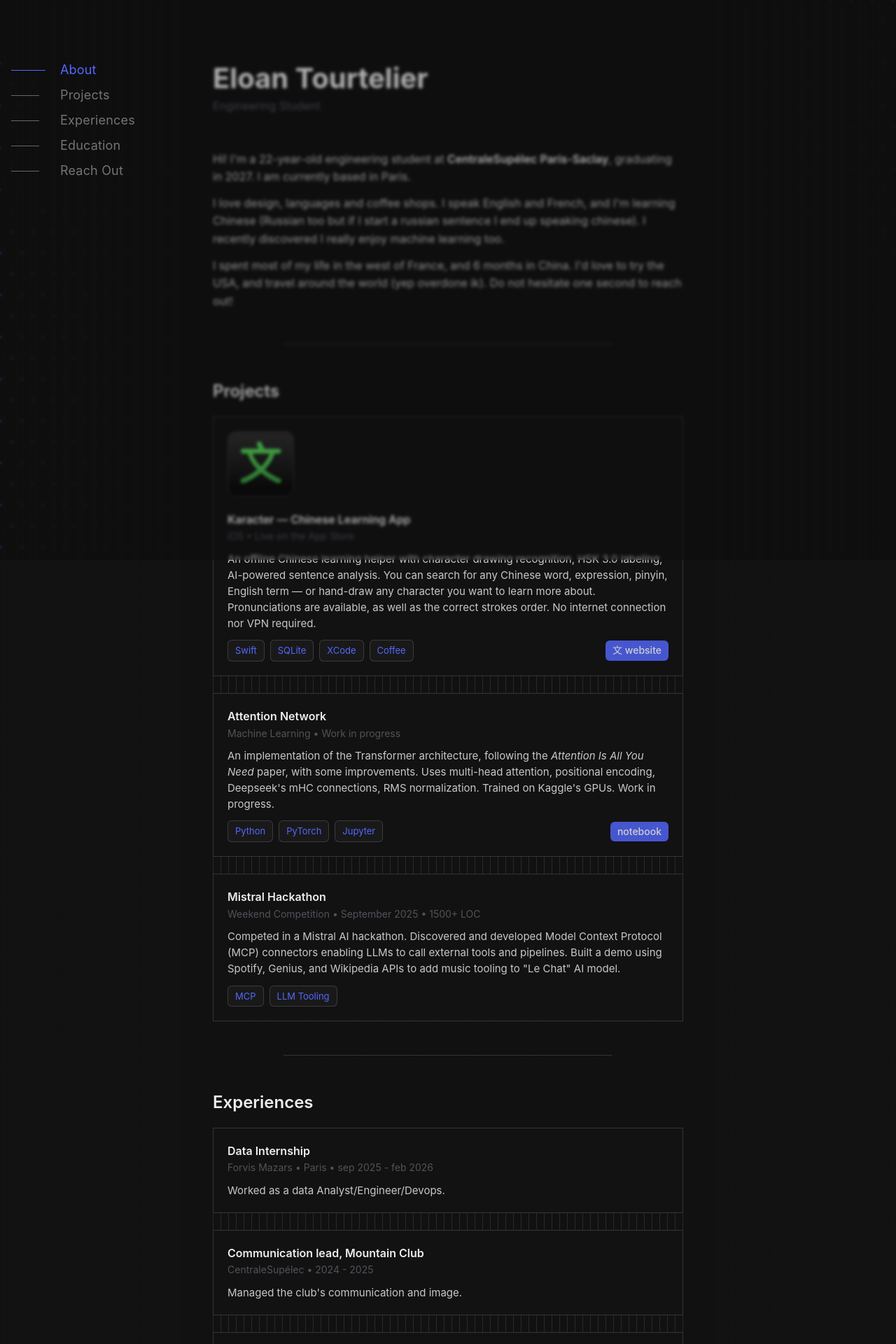
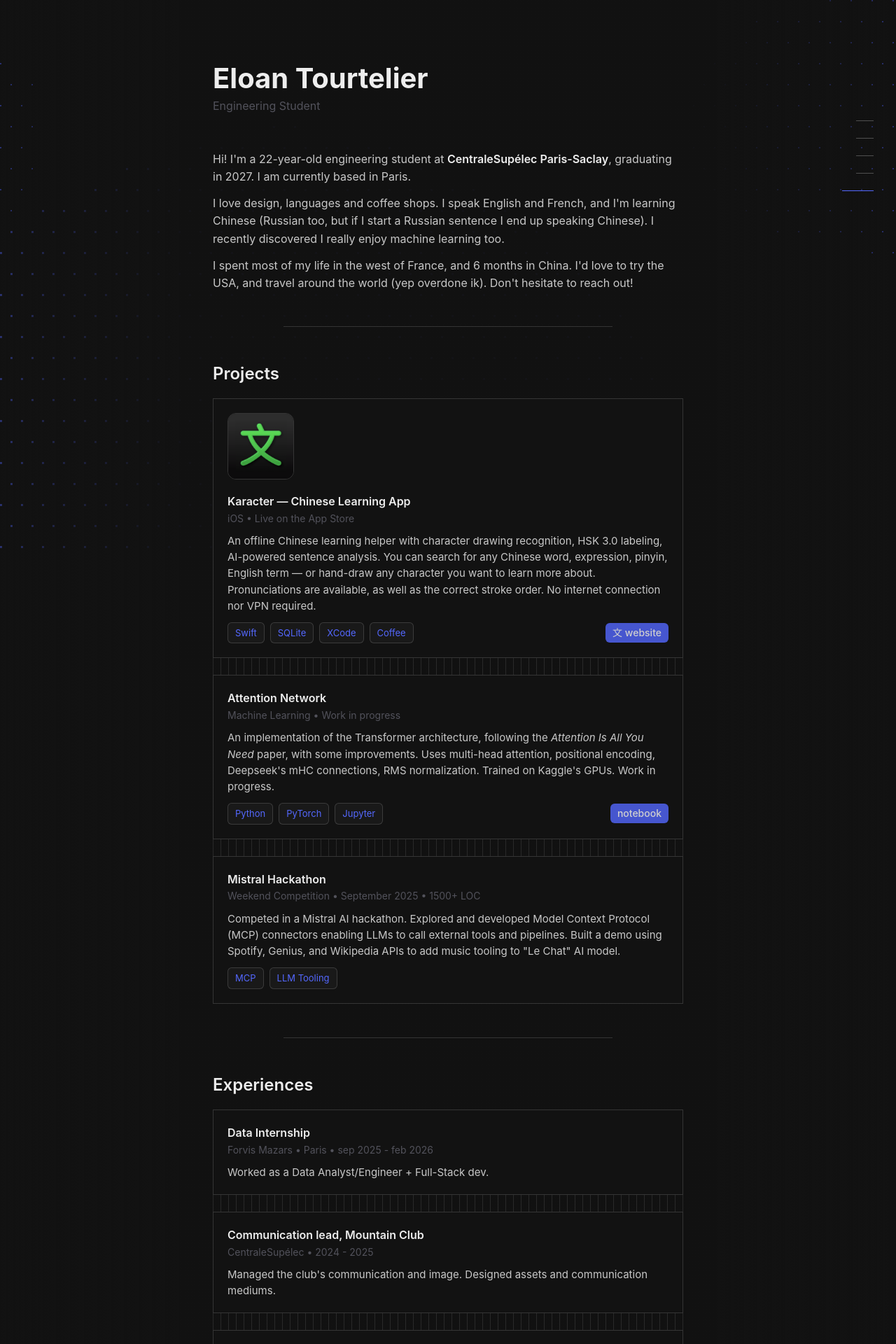
Before and after one commit to El-oan/personal_website, a Vue app: page / in a window 1280 px wide. Shown: the top 1920 px of the page at 70% size. Built offline with nearby package versions, Linux system fonts and the light colour scheme.

Commit message:
added posthog and better menu design

```diff
--- a/package.json
+++ b/package.json
@@ -10,6 +10,7 @@
     "deploy": "vite build && gh-pages -d dist"
   },
   "dependencies": {
+    "posthog-js": "^1.351.3",
     "vue": "^3.5.0",
     "vue-router": "^4.6.4"
   },
--- a/src/home/HomeView.vue
+++ b/src/home/HomeView.vue
@@ -3,7 +3,6 @@
     <canvas
       ref="bgCanvas"
       class="bg-canvas"
-      style="position: fixed; top: 0; left: 0; width: 100%; height: 100%; pointer-events: none; z-index: 0;"
     ></canvas>
     <nav
       class="sidebar"
@@ -51,14 +50,14 @@
         </p>
         <p>
           I love design, languages and coffee shops.
-          I speak English and French, and I'm learning Chinese (Russian too but
-          if I start a russian sentence I end up speaking chinese).
+          I speak English and French, and I'm learning Chinese (Russian too, but
+  if I start a Russian sentence I end up speaking Chinese).
           I recently discovered I really enjoy machine learning too.
         </p>
         <p>
           I spent most of my life in the west of France, and 6 months in China.
           I'd love to try the USA, and travel around the world (yep overdone ik).
-          Do not hesitate one second to reach out!
+          Don't hesitate to reach out!
         </p>
       </div>
 
@@ -78,7 +77,7 @@
           <div class="card-desc">
             An offline Chinese learning helper with character drawing recognition, HSK 3.0 labeling, AI-powered sentence
             analysis. You can search for any Chinese word, expression, pinyin, English term — or hand-draw any character
-            you want to learn more about. Pronunciations are available, as well as the correct strokes order. No internet
+            you want to learn more about. Pronunciations are available, as well as the correct stroke order. No internet
             connection nor VPN required.
           </div>
           <div class="tags-row">
@@ -116,7 +115,7 @@
         <div class="card-title">Mistral Hackathon</div>
         <div class="card-meta">Weekend Competition • September 2025 • 1500+ LOC</div>
         <div class="card-desc">
-          Competed in a Mistral AI hackathon. Discovered and developed Model Context
+          Competed in a Mistral AI hackathon. Explored and developed Model Context
           Protocol (MCP) connectors enabling LLMs to call external tools and pipelines. Built a demo using Spotify,
           Genius, and Wikipedia APIs to add music tooling to "Le Chat" AI model.
         </div>
@@ -139,19 +138,19 @@
         <div class="card">
           <div class="card-title">Data Internship</div>
           <div class="card-meta">Forvis Mazars • Paris • sep 2025 - feb 2026</div>
-          <div class="card-desc">Worked as a data Analyst/Engineer/Devops.</div>
+          <div class="card-desc">Worked as a Data Analyst/Engineer + Full-Stack dev.</div>
         </div>
 
         <div class="card">
           <div class="card-title">Communication lead, Mountain Club</div>
           <div class="card-meta">CentraleSupélec • 2024 - 2025</div>
-          <div class="card-desc">Managed the club's communication and image.</div>
+          <div class="card-desc">Managed the club's communication and image. Designed assets and communication mediums.</div>
         </div>
 
         <div class="card">
           <div class="card-title">Sponsorship lead, Bouldering Club</div>
           <div class="card-meta">CentraleSupélec • 2024 - 2025</div>
-          <div class="card-desc">Approached companies to establish partnerships.</div>
+          <div class="card-desc">Approached companies to establish partnerships. Raised funds and secured equipment for competition prizes.</div>
         </div>
       </div>
 
@@ -165,7 +164,7 @@
           <div class="card-meta">2023 - 2027 • Paris-Saclay</div>
           <div class="card-desc">
             MEng at CentraleSupélec, 1st European Engineering School (Shanghai ranking). Ranked 100th/6000+ in national
-            entrance exam. Advanced Mathematics, Machine Learning, Time Series Econometrics, Quantum physics, etc. I hate this school.
+            entrance exam. Advanced Mathematics, Machine Learning, Time Series Econometrics, Quantum Physics, etc. I hate this school.
           </div>
         </div>
 
@@ -190,17 +189,15 @@
         <h2>Connect</h2>
         <p>Feel free to reach out :)</p>
         <div class="links">
-          <a href="https://www.linkedin.com/in/eloantourtelier/" target="_blank" class="link-button"> LinkedIn </a>
-          <a href="https://github.com/El-oan" target="_blank" class="link-button"> GitHub </a>
-          <a href="https://x.com/eeloannn" target="_blank" class="link-button"> Twitter </a>
-          <a href="/homepage/resume.pdf" class="link-button" download> Resume (PDF) </a>
-          <a href="https://www.kaggle.com/eloantourtelier" target="_blank" class="link-button"> Kaggle </a>
-          <a href="https://apps.apple.com/us/app/%E6%96%87-character/id6747664971" target="_blank" class="link-button">
+          <a href="https://www.linkedin.com/in/eloantourtelier/" target="_blank" class="link-button" @click="trackConnect('LinkedIn')"> LinkedIn </a>
+          <a href="https://github.com/El-oan" target="_blank" class="link-button" @click="trackConnect('GitHub')"> GitHub </a>
+          <a href="https://x.com/eeloannn" target="_blank" class="link-button" @click="trackConnect('Twitter')"> Twitter </a>
+          <a href="/homepage/resume.pdf" class="link-button" download @click="trackConnect('Resume')"> Resume (PDF) </a>
+          <a href="https://www.kaggle.com/eloantourtelier" target="_blank" class="link-button" @click="trackConnect('Kaggle')"> Kaggle </a>
+          <a href="https://apps.apple.com/us/app/%E6%96%87-character/id6747664971" target="_blank" class="link-button" @click="trackConnect('Karacter Download')">
             Download Karacter
           </a>
-          <a href="https://sites.google.com/view/characteres/accueil" target="_blank" class="link-button">
-            Karacter Website
-          </a>
+
         </div>
       </div>
 
@@ -216,6 +213,11 @@
 
 <script setup>
 import { ref, onBeforeUnmount, onMounted } from 'vue';
+import posthog from 'posthog-js';
+
+const trackConnect = (platform) => {
+  posthog.capture('connect_click', { platform });
+};
 
 let cleanup;
 
@@ -330,6 +332,17 @@
   }
 
   const pickActive = () => {
+    // If we're at the bottom of the page, forcefully select the last section
+    if ((window.innerHeight + Math.round(window.scrollY)) >= document.documentElement.scrollHeight) {
+      if (sections.length > 0) {
+        const last = sections[sections.length - 1];
+        if (last?.id) {
+          activate(`#${last.id}`);
+          return;
+        }
+      }
+    }
+
     const y = 120;
     let best = sections[0];
     for (const s of sections) {
--- a/src/home/home.css
+++ b/src/home/home.css
@@ -44,12 +44,12 @@
 .sidebar {
   position: fixed;
   top: 0;
-  left: 0;
+  right: 0;
   height: 100vh;
   width: 86px;
-  padding: 82px 16px 32px;
+  padding: 160px 32px 32px;
   z-index: 1000;
-  transition: width 0.22s ease;
+  transition: width 0.12s ease;
 }
 
 .sidebar.is-open {
@@ -59,6 +59,7 @@
 .side-inner {
   display: flex;
   flex-direction: column;
+  align-items: flex-end;
   gap: 0px;
   position: relative;
   z-index: 1;
@@ -66,42 +67,57 @@
 
 .side-item {
   display: flex;
+  flex-direction: row-reverse;
   align-items: center;
   gap: 30px;
-  min-height: 36px;
+  position: relative;
+  transition: color 0.12s ease, min-height 0.12s ease;
+  min-height: 25px;
   white-space: nowrap;
   color: var(--text-primary);
 }
 
+.sidebar.is-open .side-item {
+  min-height: 36px;
+  width: 100%;
+}
+
 .side-bar {
-  width: 40px;
+  width: 25px;
   height: 1px;
-  background: rgba(237, 237, 237, 0.4);
-  transform-origin: left center;
-  transition: background-color 0.22s ease, transform 0.22s ease;
+  flex-shrink: 0;
+  background: rgba(123, 123, 123, 0.6);
+  transition: background-color 0.12s ease, width 0.12s ease, height 0.12s ease;
+}
+
+.sidebar.is-open .side-bar {
+  width: 35px;
+  height: 1.3px;
 }
 
 .side-text {
   font-size: 18px;
   letter-spacing: 0.01em;
   opacity: 0;
-  max-width: 0;
   color: var(--text-secondary);
-  overflow: hidden;
-  transform: translateX(-8px);
-  transition: opacity 0.22s ease, transform 0.22s ease, max-width 0.22s ease;
+  position: absolute;
+  right: 85px;
+  margin-right: 0px;
+  pointer-events: none;
+  transition: opacity 0.12s ease;
 }
 
 .sidebar.is-open .side-text {
   opacity: 1;
-  transform: translateX(0);
-  max-width: 180px;
+  pointer-events: auto;
   color: rgba(141, 141, 141, 0.8);
 }
 
+
+
 .side-item:hover .side-bar {
   background: rgba(223, 223, 223, 0.8);
-  transform: scaleX(1.10);
+  width: 40px;
 }
 
 .side-item:hover .side-text {
@@ -110,7 +126,7 @@
 
 .side-item.active .side-bar {
   background: var(--accent-1);
-  transform: scaleX(1.22);
+  width: 45px;
 }
 
 .side-item.active .side-text {
@@ -131,6 +147,25 @@
 
 .home-wrapper.nav-open .blur-scrim {
   opacity: 1;
+}
+
+.home-wrapper.nav-open .bg-canvas {
+  z-index: 901;
+  -webkit-mask-image: linear-gradient(90deg,
+      black 0%,
+      rgba(0, 0, 0, 0.6) 5%,
+      rgba(0, 0, 0, 0.05) 20%,
+      rgba(0, 0, 0, 0.05) 80%,
+      rgba(0, 0, 0, 0.6) 95%,
+      black 100%);
+  mask-image: linear-gradient(90deg,
+      black 0%,
+      rgba(0, 0, 0, 0.6) 5%,
+      rgba(0, 0, 0, 0.05) 20%,
+      rgba(0, 0, 0, 0.05) 80%,
+      rgba(0, 0, 0, 0.6) 95%,
+      black 100%);
+  filter: brightness(0.75);
 }
 
 .home-container {
@@ -262,8 +297,7 @@
 }
 
 .card:hover {
-  box-shadow: 0 8px 8px rgba(84, 104, 255, 0.07);
-  border-color: var(--accent-1);
+  border-color: rgba(84, 104, 255, 0.7);
 }
 
 .card-title {
@@ -388,7 +422,12 @@
   }
 
   .side-bar {
-    width: 34px;
+    width: 45px;
+  }
+
+  /* Reset mobile bar width too if needed */
+  .sidebar.is-open .side-bar {
+    width: 45px;
   }
 
   .side-text {
--- a/src/main.js
+++ b/src/main.js
@@ -1,6 +1,18 @@
 import { createApp } from 'vue';
 import App from './App.vue';
 import router from './router';
+import posthog from 'posthog-js';
+
+posthog.init('phc_gg1GCEstI4wawnFhPHjotDaaIulfEZ7bDorurzULjPP', {
+    api_host: 'https://us.i.posthog.com',
+    capture_pageview: false // Disable automatic pageview capture, as we capture manually
+});
+
+router.afterEach((to) => {
+    posthog.capture('$pageview', {
+        $current_url: window.location.origin + to.fullPath
+    });
+});
 
 import './home/home.css';
 import './karacter/karacter.css';
```
Also changed, not shown: 1 other file (tests, documents, lock files or other folders).
